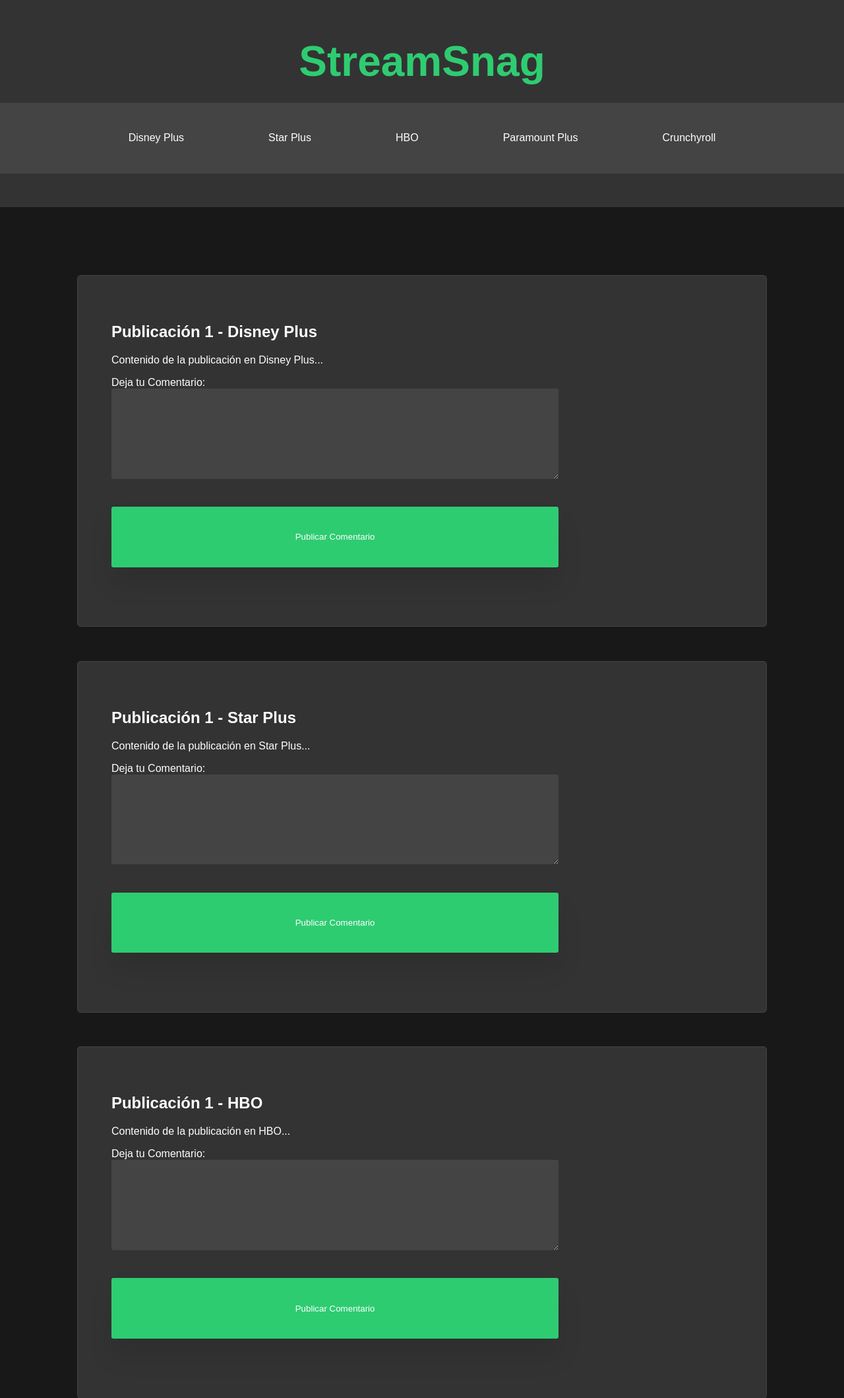
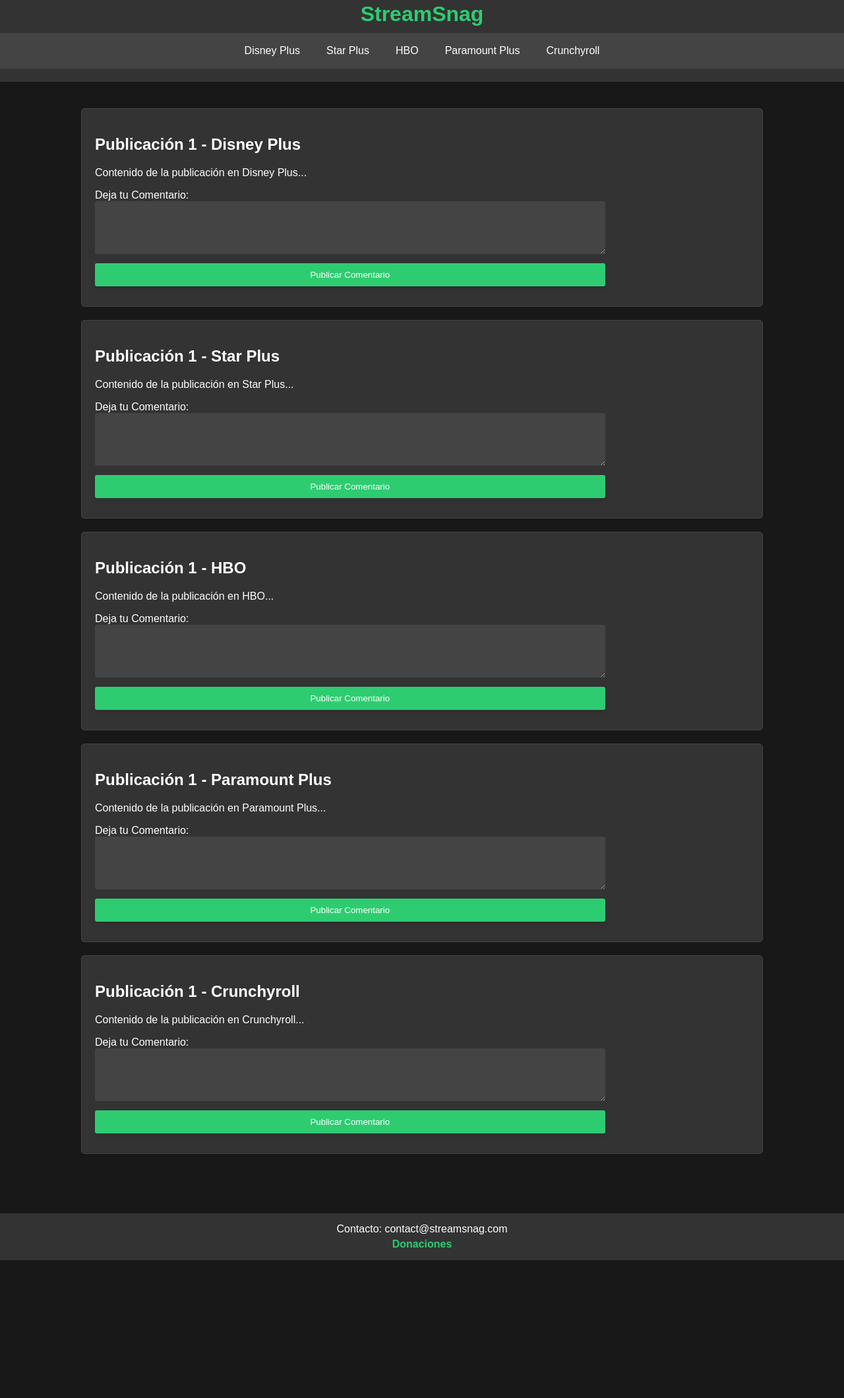
Before and after one commit to streamsnag/StreamSnag, a plain HTML site: page index.html in a window 1280 px wide. Shown: the part 38-2157 px from the top of the page at 66% size. After the commit the page ends 1958 px from the top, so only its background shows below. Drawn offline with Linux system fonts and the light colour scheme.

Commit message:
Update style.css

```diff
--- a/css/style.css
+++ b/css/style.css
@@ -8,30 +8,29 @@ body {
 header {
     text-align: center;
     background-color: #333;
-    padding: 4vw 0;
+    padding: 20px 0;
 }
 
 h1 {
     color: #2ecc71;
     font-family: 'Arial', sans-serif;
-    margin-bottom: 2vw;
-    font-size: 5vw;
+    margin-bottom: 10px;
 }
 
 nav {
     display: flex;
     justify-content: center;
     background-color: #444;
-    padding: 2vw 0;
+    padding: 10px 0;
 }
 
 nav a {
     color: #fff;
     text-decoration: none;
-    padding: 1.5vw 3vw;
+    padding: 8px 15px;
     border-radius: 3px;
     transition: background-color 0.3s;
-    margin: 0 2vw;
+    margin: 0 5px;
 }
 
 nav a:hover {
@@ -39,8 +38,8 @@ nav a:hover {
 }
 
 main {
-    margin-top: 4vw;
-    padding: 4vw;
+    margin-top: 20px;
+    padding: 20px;
     display: flex;
     flex-direction: column;
     align-items: center;
@@ -48,8 +47,8 @@ main {
 
 .post {
     border: 1px solid #444;
-    margin-bottom: 4vw;
-    padding: 4vw;
+    margin-bottom: 20px;
+    padding: 20px;
     background-color: #333;
     width: 80%;
     border-radius: 5px;
@@ -57,8 +56,8 @@ main {
 
 .comment {
     border: 1px solid #444;
-    margin: 2vw 0;
-    padding: 2vw;
+    margin: 10px 0;
+    padding: 10px;
     background-color: #333;
     border-radius: 5px;
 }
@@ -68,9 +67,9 @@ main {
 }
 
 input, textarea, button {
-    width: 90%;
-    padding: 3vw;
-    margin-bottom: 3vw;
+    width: calc(100% - 20px);
+    padding: 10px;
+    margin-bottom: 10px;
     box-sizing: border-box;
     border-radius: 3px;
     border: none;
@@ -82,35 +81,35 @@ button {
     background-color: #2ecc71;
     cursor: pointer;
     transition: background-color 0.3s, box-shadow 0.3s;
-    box-shadow: 0 2vw 3vw rgba(0, 0, 0, 0.1);
+    box-shadow: 0 4px 6px rgba(0, 0, 0, 0.1);
 }
 
 button:hover {
     background-color: #27ae60;
-    box-shadow: 0 3vw 4vw rgba(0, 0, 0, 0.2);
+    box-shadow: 0 6px 8px rgba(0, 0, 0, 0.2);
 }
 
 #errorMessage {
     color: #ff6666;
     text-align: center;
-    margin-top: 4vw;
+    margin-top: 10px;
 }
 
 .comment-meta {
-    font-size: 2vw;
+    font-size: 0.8em;
     color: #888;
 }
 
 footer {
     background-color: #333;
     color: #fff;
-    padding: 3vw;
+    padding: 10px;
     text-align: center;
-    margin-top: 10vw;
+    margin-top: 50px;
 }
 
 footer p {
-    margin: 2vw 0;
+    margin: 5px 0;
 }
 
 footer .donate-link {
@@ -122,7 +121,7 @@ footer .donate-link {
 /* Estilos para la sección de donaciones oculta */
 #bitcoinDonation {
     display: none;
-    margin-top: 4vw;
+    margin-top: 20px;
     text-align: center;
 }
 
@@ -141,24 +140,25 @@ footer .donate-link {
 
 /* Media queries para dispositivos móviles */
 @media only screen and (max-width: 600px) {
+    /* Ajustes para dispositivos móviles */
+    body {
+        font-size: 14px;
+    }
+
     header {
-        padding: 8px 0;
+        padding: 10px 0;
     }
 
     h1 {
         font-size: 24px;
-        margin-bottom: 10px;
     }
 
     nav {
         padding: 8px 0;
-        flex-wrap: wrap;
-        justify-content: center;
     }
 
     nav a {
         padding: 6px 12px;
-        margin: 5px;
     }
 
     main {
@@ -169,7 +169,5 @@ footer .donate-link {
         width: 100%;
     }
 
-    .commentForm {
-        width: 90%;
-    }
+    /* Otros ajustes para dispositivos móviles */
 }
```
